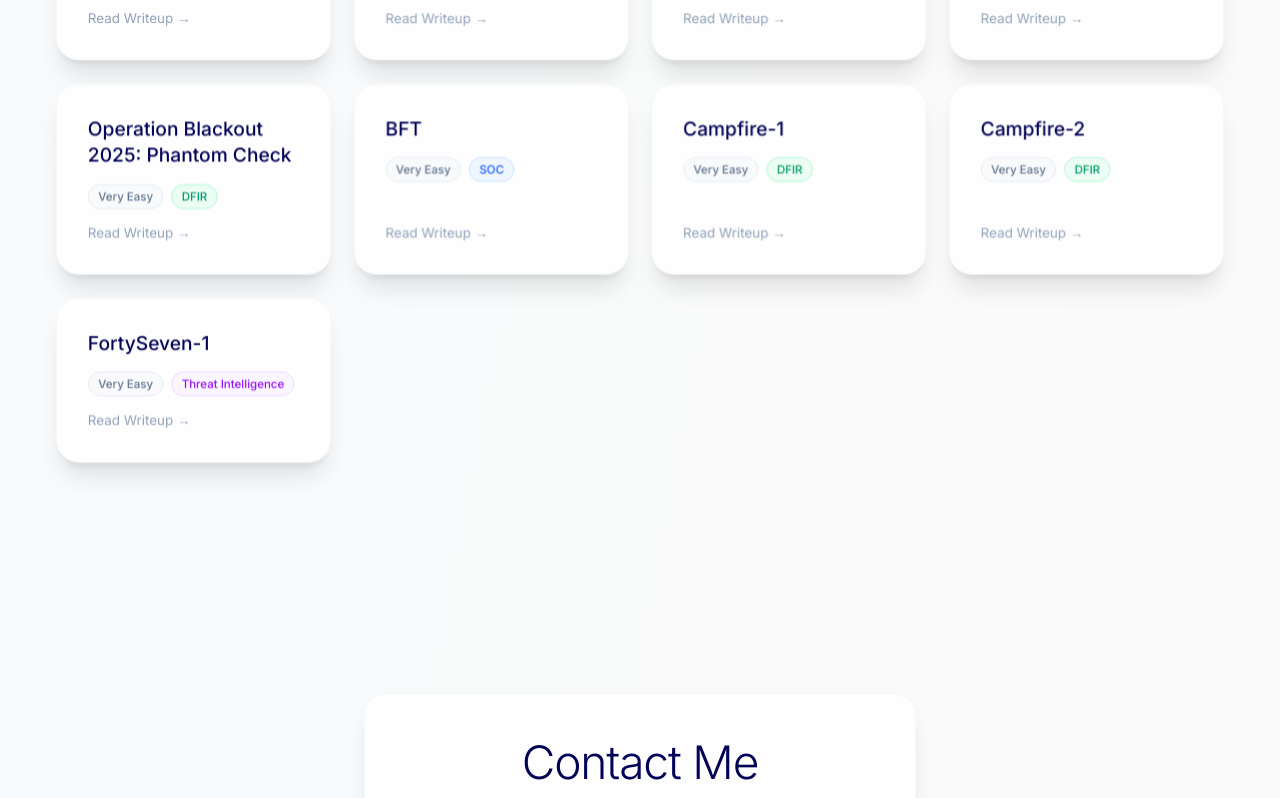
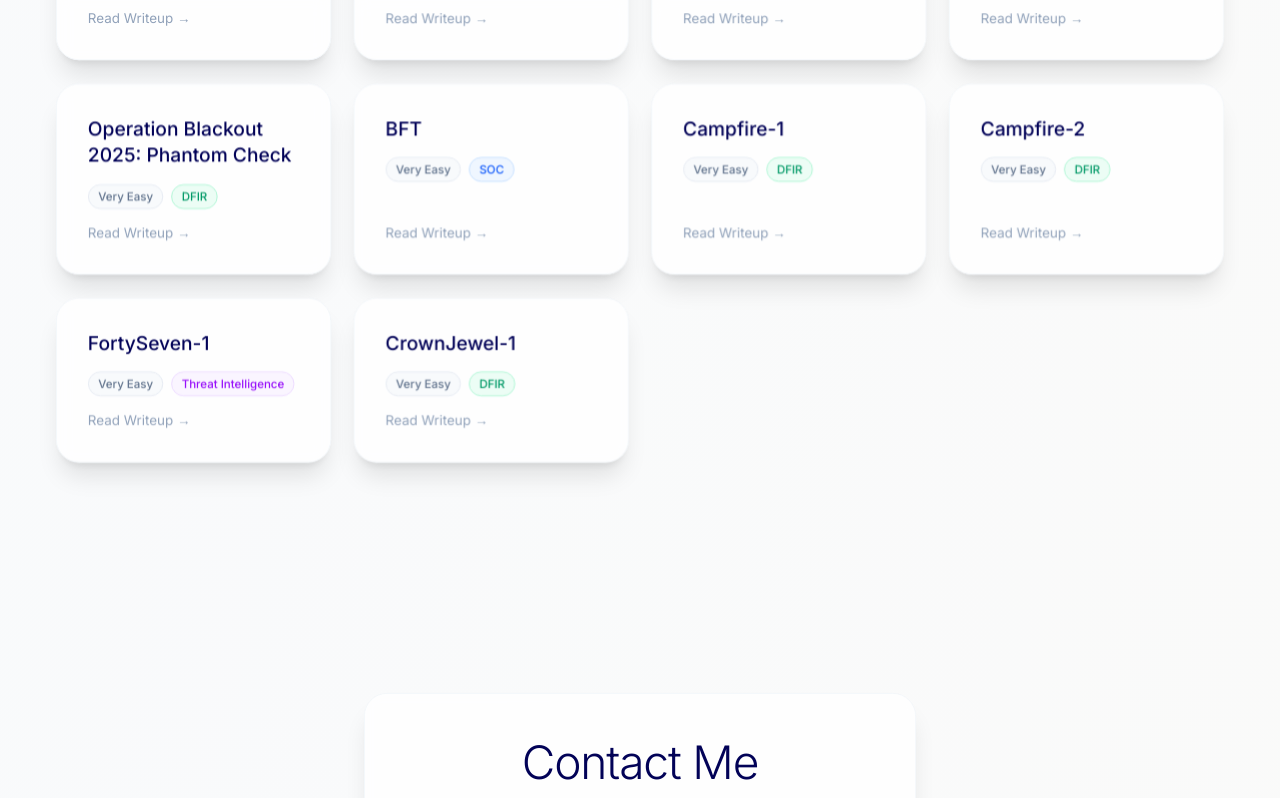
Before and after one commit to RafaelAngeloChristianto/portfolio-website, a React (Vite) app: page / in a window 1280 px wide. Shown: the part 5279-6077 px from the top of the page. Built offline with nearby package versions, Linux system fonts and the light colour scheme; a web font is replaced by a local one.

Commit message:
crownjewel1

```diff
--- a/src/screens/HomeScreen.tsx
+++ b/src/screens/HomeScreen.tsx
@@ -685,6 +685,12 @@ export const HomeScreen: React.FC = () => {
               category:"Threat Intelligence",
               url:"/projects/FortySeven1 HTB Sherlock Writeup _ Rafael Angelo Christianto.pdf",
             },
+            {
+              title:"CrownJewel-1",
+              difficulty:"Very Easy",
+              category:"DFIR",
+              url:"/projects/CrownJewel1 HTB Sherlock Writeup _ Rafael Angelo Christianto.pdf",
+            }
           ].filter((s) => sherlockFilter === "All" || s.category === sherlockFilter).map((sherlock, i) => (
             <motion.a
               key={i}
```
Also changed, not shown: 1 other file (tests, documents, lock files or other folders).
